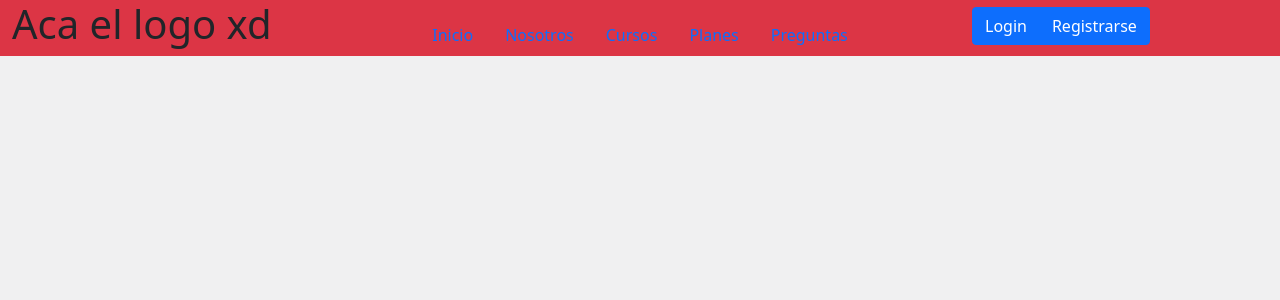
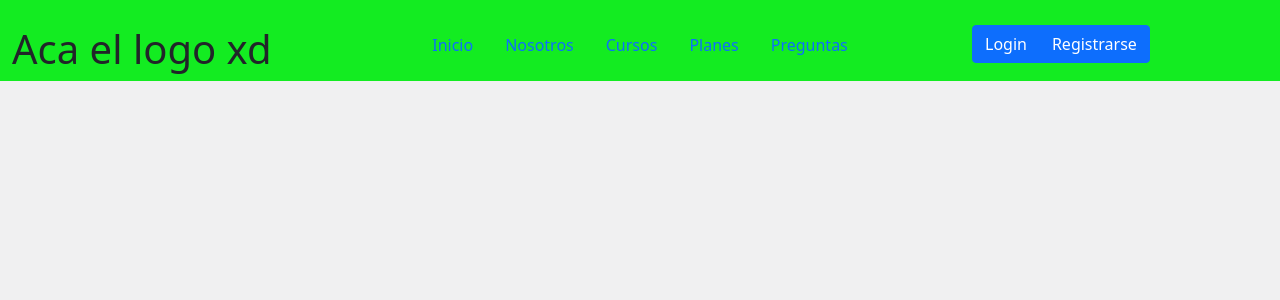
Before and after one commit to Leongon/clasevirtual, a Python web app: template templates/index.html in a window 1280 px wide. Shown: the top 300 px of the page. Run offline with Jinja, Linux system fonts and the light colour scheme; the template is opened without the code that fills it, so the values that code supplies are empty.

Commit message:
Update index.html

```diff
--- a/templates/index.html
+++ b/templates/index.html
@@ -9,12 +9,12 @@
 </head>
 <body class="bg-secondary bg-opacity-10">
     <div class="container-fluid" id="main">
-        <div class="row bg-danger">
+        <div class="row bg-opacity-90" style="padding-top: 2%; background-color:#13EC21">
             <div class="col-3">
                 <h1>Aca el logo xd</h1>
             </div>
             <div class="col-6">
-                <nav class="nav justify-content-center" style="margin-top: 2.5%;">
+                <nav class="nav justify-content-center">
                     <a class="nav-link" href="#">Inicio</a>
                     <a class="nav-link" href="#">Nosotros</a>
                     <a class="nav-link" href="#">Cursos</a>
@@ -23,7 +23,7 @@
                 </nav>
             </div>
             <div class="col-3">
-                <div class="btn-group" role="group" aria-label="" style="margin-top: 2.5%;">
+                <div class="btn-group" role="group" aria-label="">
                     <button type="button" class="btn btn-primary">Login</button>
                     <button type="button" class="btn btn-primary">Registrarse</button>
                 </div>
```
